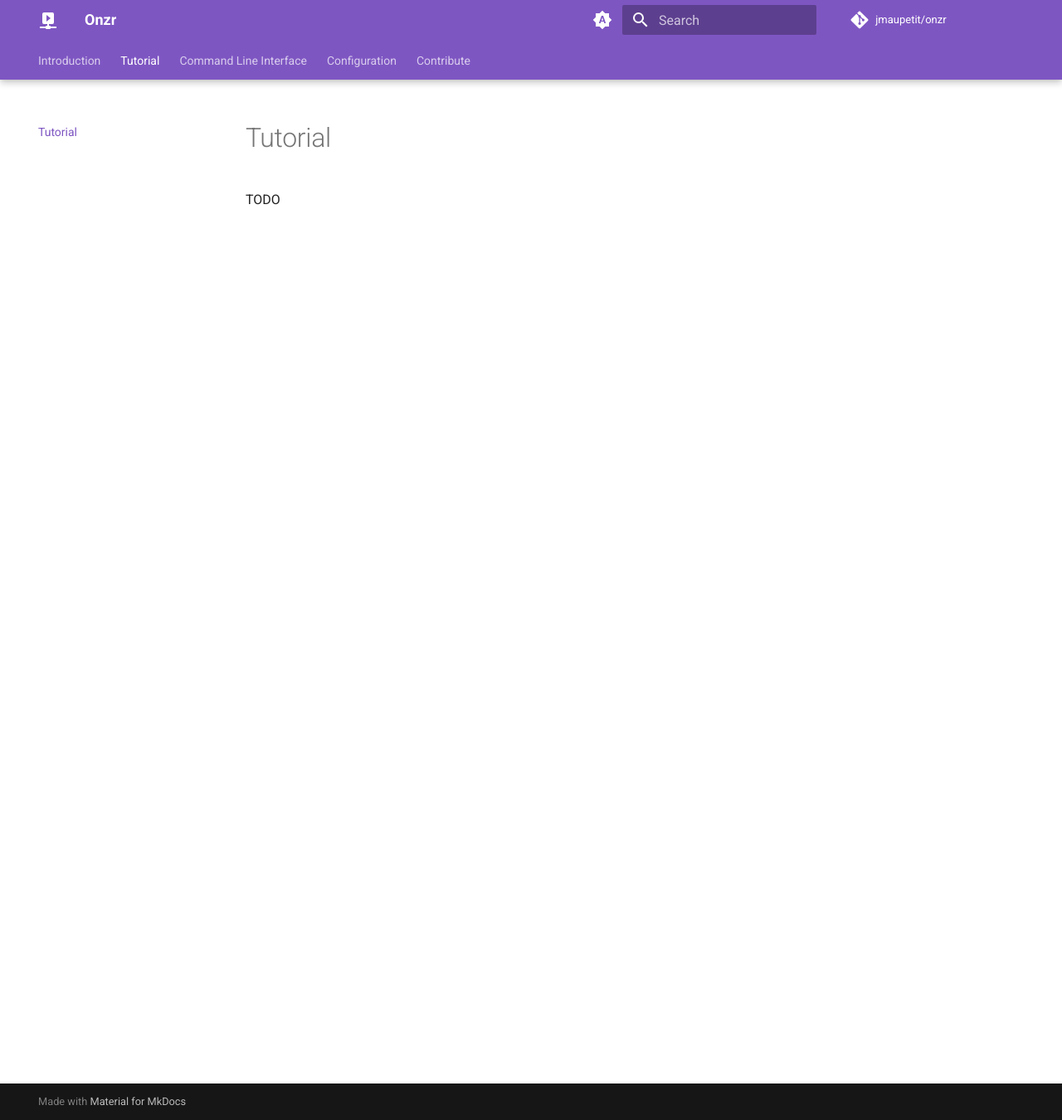
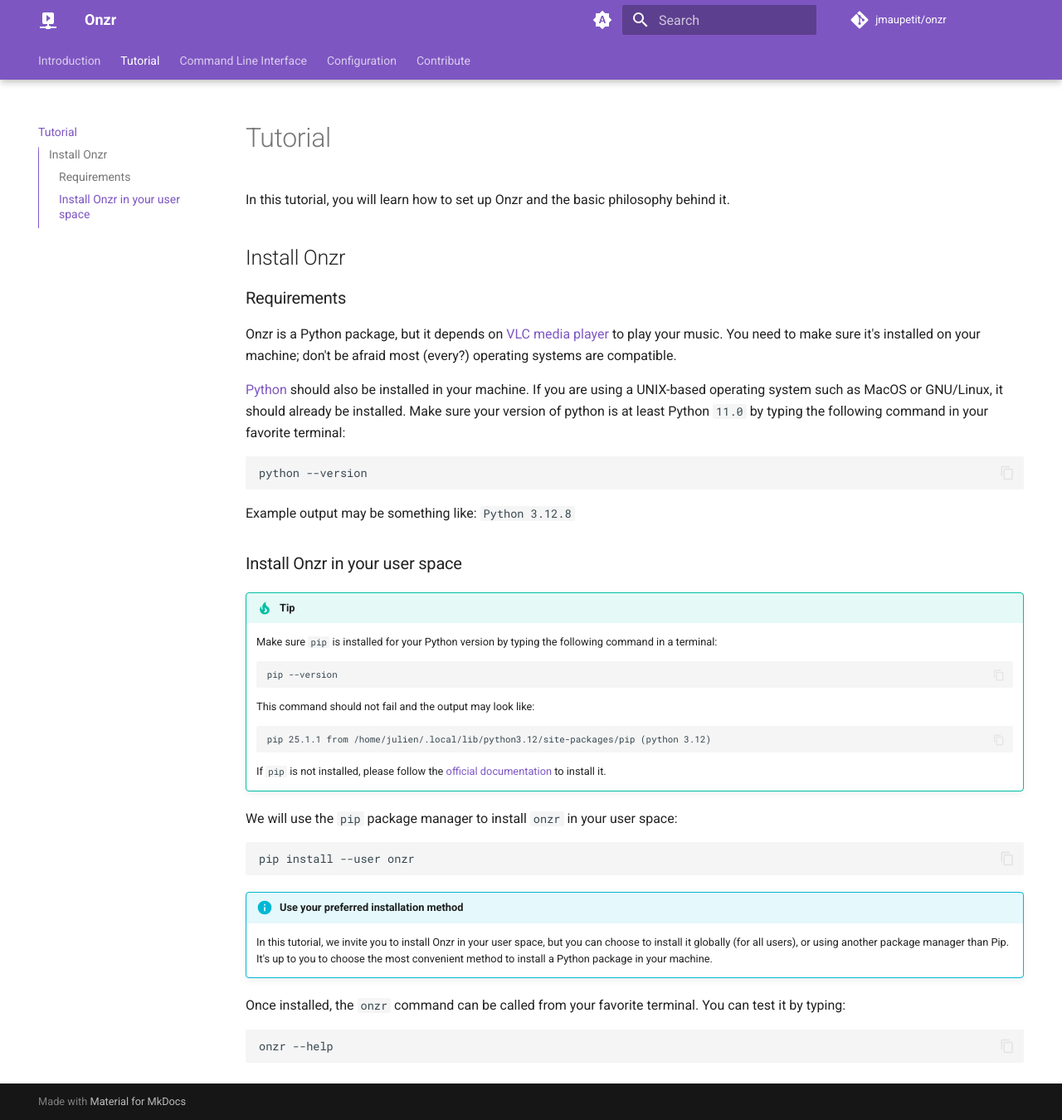
Before and after one commit to jmaupetit/onzr, an MkDocs documentation site: the page built from docs/tutorial.md, in a window 1280 px wide and 1350 px high. Shown: the whole window at 83% size. Built offline with MkDocs 1.6.1 and Material for MkDocs 9.7.7, drawn with Linux system fonts in a browser that asks for light colours; comment, search, counter and statistics services are not loaded.

Commit message:
Start writting the tutorial

````diff
--- a/docs/tutorial.md
+++ b/docs/tutorial.md
@@ -1 +1,62 @@
-TODO
+In this tutorial, you will learn how to set up Onzr and the basic philosophy
+behind it.
+
+## Install Onzr
+
+### Requirements
+
+Onzr is a Python package, but it depends on [VLC media
+player](https://www.videolan.org/vlc/) to play your music. You need to make
+sure it's installed on your machine; don't be afraid most (every?) operating
+systems are compatible.
+
+[Python](https://www.python.org) should also be installed in your machine. If
+you are using a UNIX-based operating system such as MacOS or GNU/Linux, it
+should already be installed. Make sure your version of python is at least
+Python `11.0` by typing the following command in your favorite terminal:
+
+```sh
+python --version
+```
+
+Example output may be something like: `Python 3.12.8`
+
+### Install Onzr in your user space
+
+!!! tip
+
+    Make sure `pip` is installed for your Python version by typing the following
+    command in a terminal:
+
+    ```sh
+    pip --version
+    ```
+
+    This command should not fail and the output may look like:
+
+    ```
+    pip 25.1.1 from /home/julien/.local/lib/python3.12/site-packages/pip (python 3.12)
+    ```
+
+    If `pip` is not installed, please follow the [official
+    documentation](https://pip.pypa.io/en/stable/installation/) to install it.
+
+We will use the `pip` package manager to install `onzr` in your user space:
+
+```sh
+pip install --user onzr
+```
+
+!!! info "Use your preferred installation method"
+
+    In this tutorial, we invite you to install Onzr in your user space, but
+    you can choose to install it globally (for all users), or using another package
+    manager than Pip. It's up to you to choose the most convenient method to install
+    a Python package in your machine.
+
+Once installed, the `onzr` command can be called from your favorite terminal.
+You can test it by typing:
+
+```sh
+onzr --help
+```
````
Also changed, not shown: README.md (+9 -4 lines).
